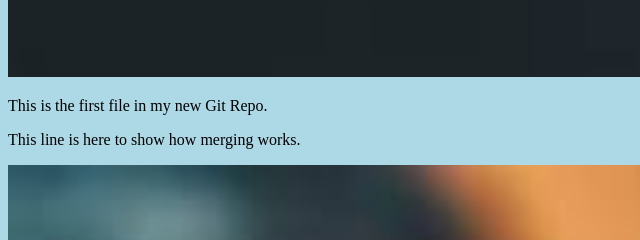
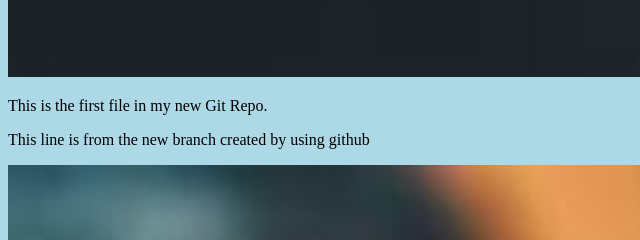
Before and after one commit to Jdamour12/git-intro, a plain HTML site: page index.html in a window 1280 px wide. Shown: the part 1440-1680 px from the top of the page, 0-640 px from the left. Drawn offline with Linux system fonts and the light colour scheme.

Commit message:
Update index.html

```diff
--- a/index.html
+++ b/index.html
@@ -10,7 +10,7 @@
 <div><img src="image.png" alt="Hello World from Space"
     style="width:100%;max-width:960px"></div>
 <p>This is the first file in my new Git Repo.</p>
-<p>This line is here to show how merging works.</p>
+<p>This line is from the new branch created by using github</p>
 <div><img src="image-2.png" alt="Hello Git" style="width:100%;max-width:640px"></div>
 
 </body>
```
